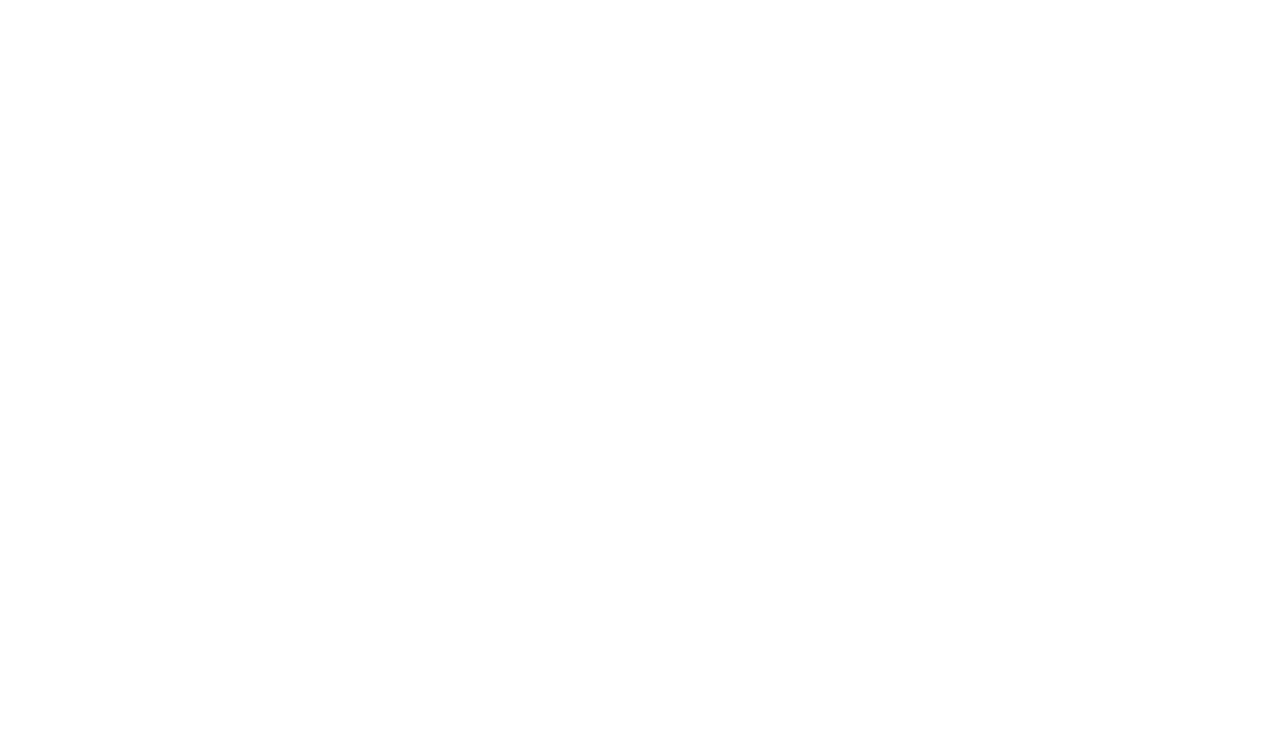
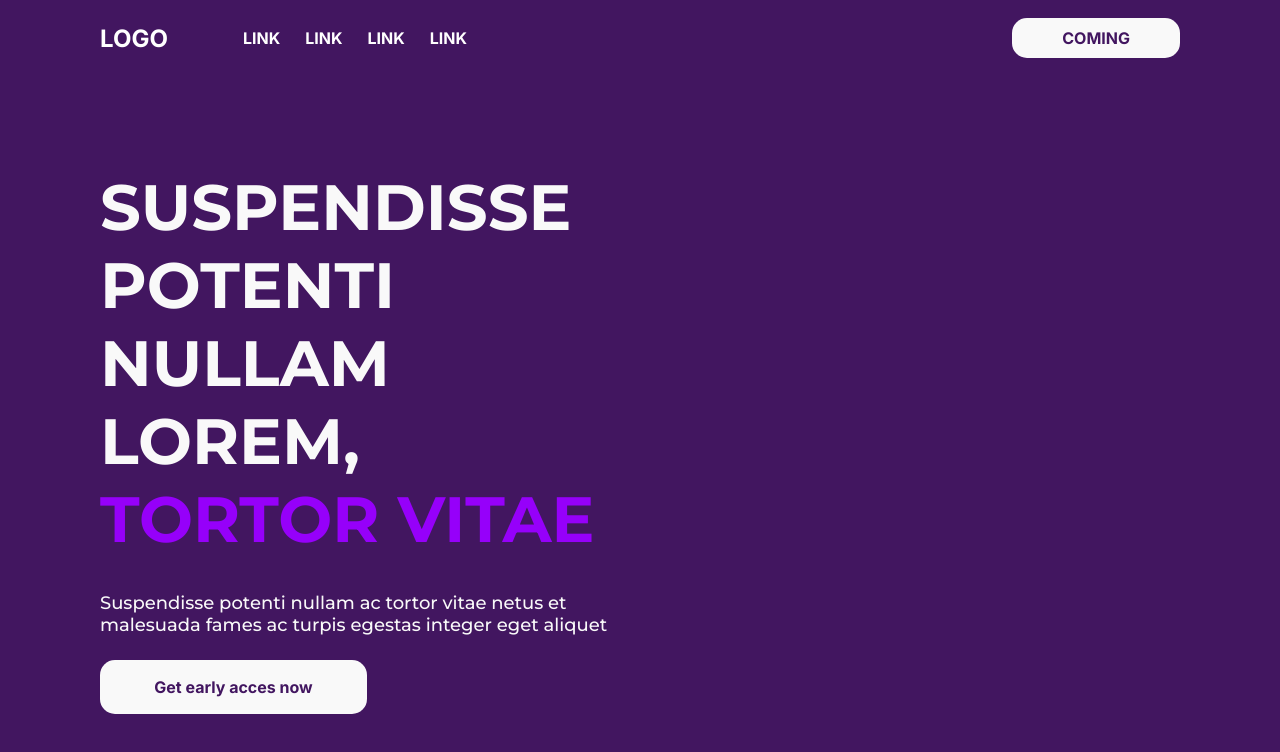
Before and after one commit to TheiaWeb/Web3, a plain HTML site: page index.html in a window 1280 px wide. Drawn offline with Linux system fonts and the light colour scheme.

Commit message:
header desktop

```diff
--- a/css/style.css
+++ b/css/style.css
@@ -0,0 +1,138 @@
+  @import url('https://fonts.googleapis.com/css2?family=Inter:wght@300;400;500;600;700;800&family=Montserrat:wght@300;400;500;600;700;800;900&display=swap');
+
+:root {
+
+    /*========== Color ==========*/
+
+    --purple: #9600FA;
+    --black: #06050A;
+    --green: #58D7AD;
+    --white: #f9f9f9;
+    --deep-purple: #421660;
+
+
+    /*========== Font family ==========*/
+    --inter: 'Inter', sans-serif;
+    --montserrat: 'Montserrat', sans-serif;
+
+}
+
+/*==================== BASE ====================*/
+* {
+    box-sizing: border-box;
+    padding: 0;
+    margin: 0;
+}
+
+html {
+    scroll-behavior: smooth;
+}
+
+h1,h2, h3, h4 {
+    font-family: var(--montserrat);
+    margin-top: 10px;
+    margin-bottom: 10px;
+}
+
+ul {
+  list-style: none;
+}
+
+a {
+  text-decoration: none;
+}
+
+img {
+  max-width: 100%;
+  height: auto;
+}
+
+
+
+
+body {
+    background-color: var(--deep-purple);
+    padding: 0 100px;
+}
+
+
+/*==================== NAV ====================*/
+nav {
+    display: flex;
+    align-items: center;
+    justify-content: space-between;
+    padding: 18px 0;
+}
+.nav__logo {
+    padding-right: 50px;
+}
+ul.nav__links  {
+    display: flex;
+    align-items: center;
+    gap: 25px;
+}
+
+ul.nav__links  li {
+    color: #FFF;
+    text-align: center;
+    font-family: var(--inter);
+    font-size: 16px;
+    font-weight: 700;
+}
+
+ul.nav__links  li.nav__logo {
+    font-size: 24px;
+}
+.nav__cta {
+    padding: 10px 50px;
+    background-color: var(--white);
+    color: var(--deep-purple);
+    font-family: var(--inter);
+    font-size: 16px;
+    font-weight: 700;
+    border-radius: 15px;
+}
+
+
+/*==================== HEADER ====================*/
+header {
+    display: flex;
+    flex-direction: row;
+    align-items: center;
+    gap: 50px;
+    height: 90vh;
+}
+
+.header__left {
+    display: flex;
+    flex-direction: column;
+    gap: 24px;
+    max-width: 48%;
+}
+
+.header__left-title {
+    color: var(--white);
+    text-transform: uppercase;
+    font-size: 64px;
+}
+.header__left-title span {
+    color: var(--purple);
+}
+
+.header__left-subtitle {
+    color: var(--white);
+    font-family: var(--montserrat);
+    font-size: 18px;
+    font-weight: 500;
+}
+.header__left-btn {
+    padding: 17px 40px;
+    background-color: var(--white);
+    color: var(--deep-purple);
+    font-family: var(--inter);
+    font-size: 16px;
+    font-weight: 700;
+    border-radius: 15px;
+    max-width: 267px;
+    text-align: center;
+}
--- a/index.html
+++ b/index.html
@@ -8,6 +8,29 @@
 </head>
 <body>
 
+    <nav>
+        <ul class="nav__links">
+            <li class="nav__logo">LOGO</li>
+            <li>LINK</li>
+            <li>LINK</li>
+            <li>LINK</li>
+            <li>LINK</li>
+        </ul>
+        <a href="" class="nav__cta">COMING</a>
+
+
+    </nav>
+
+    <header>
+        <div class="header__left">
+            <h1 class="header__left-title">suspendisse potenti nullam lorem, <span>tortor vitae</span></h1>
+            <p class="header__left-subtitle">Suspendisse potenti nullam ac tortor vitae netus et malesuada fames ac turpis egestas integer eget aliquet</p>
+            <a href=""  class="header__left-btn">Get early acces now</a>
+        </div>
+        <div class="header__right">
+            <img src="" alt="">
+        </div>
+    </header>
 
     <script src="js/script.js"></script>
 </body>
```
